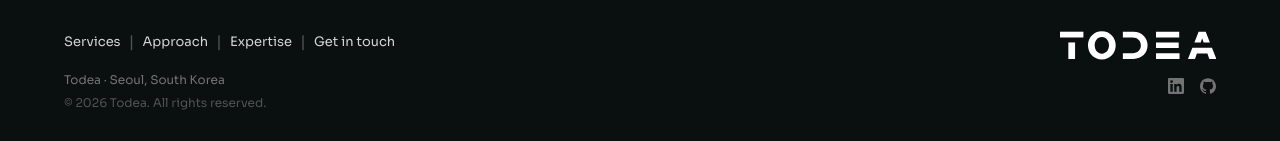
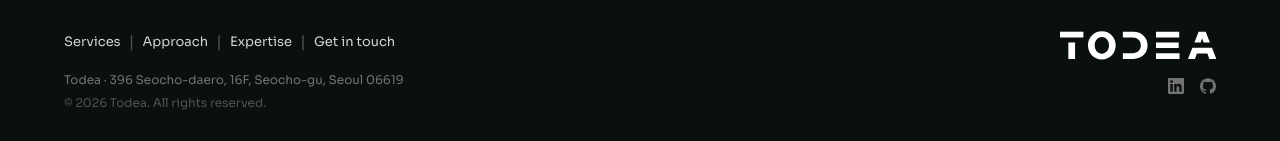
Before and after one commit to TodeaEngineering/website, a Next.js app: page /en in a window 1280 px wide. Shown: the part 3784-3925 px from the top of the page. Built offline with nearby package versions, Linux system fonts and the light colour scheme.

Commit message:
Update address

```diff
--- a/src/app/[locale]/page.tsx
+++ b/src/app/[locale]/page.tsx
@@ -22,7 +22,9 @@ export default async function HomePage({
     description: 'Seoul-based cloud native infrastructure consultancy specializing in Kubernetes, observability, and platform engineering.',
     address: {
       '@type': 'PostalAddress',
-      addressLocality: 'Seoul',
+      streetAddress: '396 Seocho-daero, 16th Floor',
+      addressLocality: 'Seocho-gu, Seoul',
+      postalCode: '06619',
       addressCountry: 'KR',
     },
     contactPoint: {
--- a/src/messages/en.json
+++ b/src/messages/en.json
@@ -55,7 +55,7 @@
     "desc": "Whether you're planning a migration, improving observability, or building a platform from scratch.",
     "email_l": "Email",
     "loc_l": "Based in",
-    "loc_v": "Seoul, South Korea",
+    "loc_v": "396 Seocho-daero, 16F, Seocho-gu, Seoul",
     "tz_l": "Timezones",
     "tz_v": "APAC & EMEA coverage",
     "f_name": "Name",
@@ -75,7 +75,7 @@
     "f_opts_6": "Other"
   },
   "Footer": {
-    "company_info": "Todea · Seoul, South Korea",
+    "company_info": "Todea · 396 Seocho-daero, 16F, Seocho-gu, Seoul 06619",
     "copyright": "COPYRIGHT 2025 TODEA. ALL RIGHTS RESERVED."
   },
   "CookieConsent": {
--- a/src/messages/ja.json
+++ b/src/messages/ja.json
@@ -55,7 +55,7 @@
     "desc": "マイグレーション計画、オブザーバビリティ改善、プラットフォーム構築など、お気軽にご相談ください。",
     "email_l": "メール",
     "loc_l": "拠点",
-    "loc_v": "韓国ソウル",
+    "loc_v": "ソウル特別市 瑞草区 瑞草大路396, 16階",
     "tz_l": "タイムゾーン",
     "tz_v": "APACおよびEMEA対応",
     "f_name": "お名前",
@@ -75,7 +75,7 @@
     "f_opts_6": "その他"
   },
   "Footer": {
-    "company_info": "Todea · 韓国ソウル",
+    "company_info": "Todea · ソウル特別市 瑞草区 瑞草大路396, 16階 06619",
     "copyright": "COPYRIGHT 2025 TODEA. ALL RIGHTS RESERVED."
   },
   "CookieConsent": {
--- a/src/messages/ko.json
+++ b/src/messages/ko.json
@@ -55,7 +55,7 @@
     "desc": "마이그레이션 계획, 옵저버빌리티 개선, 플랫폼 구축 등 무엇이든 상담해 주세요.",
     "email_l": "이메일",
     "loc_l": "위치",
-    "loc_v": "대한민국 서울",
+    "loc_v": "서울특별시 서초구 서초대로 396, 16층",
     "tz_l": "시간대",
     "tz_v": "APAC 및 EMEA 지원",
     "f_name": "이름",
@@ -75,7 +75,7 @@
     "f_opts_6": "기타"
   },
   "Footer": {
-    "company_info": "Todea · 대한민국 서울",
+    "company_info": "Todea · 서울특별시 서초구 서초대로 396, 16층 06619",
     "copyright": "COPYRIGHT 2025 TODEA. ALL RIGHTS RESERVED."
   },
   "CookieConsent": {
--- a/src/messages/zh.json
+++ b/src/messages/zh.json
@@ -55,7 +55,7 @@
     "desc": "无论是迁移计划、可观测性改进，还是从零开始构建平台，欢迎联系我们。",
     "email_l": "邮箱",
     "loc_l": "所在地",
-    "loc_v": "韩国首尔",
+    "loc_v": "首尔特别市 瑞草区 瑞草大路396, 16楼",
     "tz_l": "时区覆盖",
     "tz_v": "亚太和欧洲/中东/非洲",
     "f_name": "姓名",
@@ -75,7 +75,7 @@
     "f_opts_6": "其他"
   },
   "Footer": {
-    "company_info": "Todea · 韩国首尔",
+    "company_info": "Todea · 首尔特别市 瑞草区 瑞草大路396, 16楼 06619",
     "copyright": "COPYRIGHT 2025 TODEA. ALL RIGHTS RESERVED."
   },
   "CookieConsent": {
```
